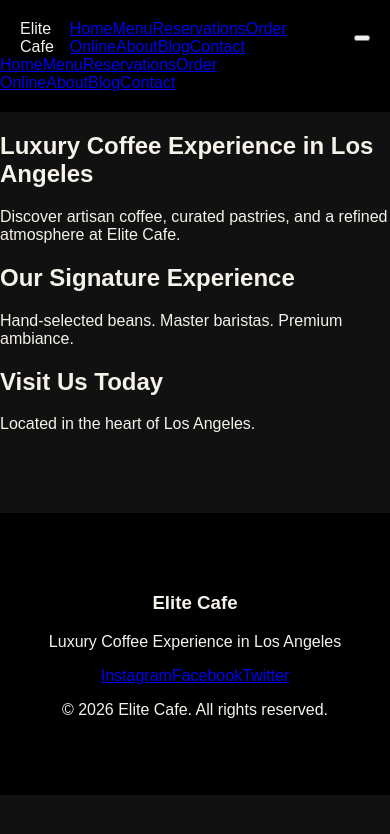
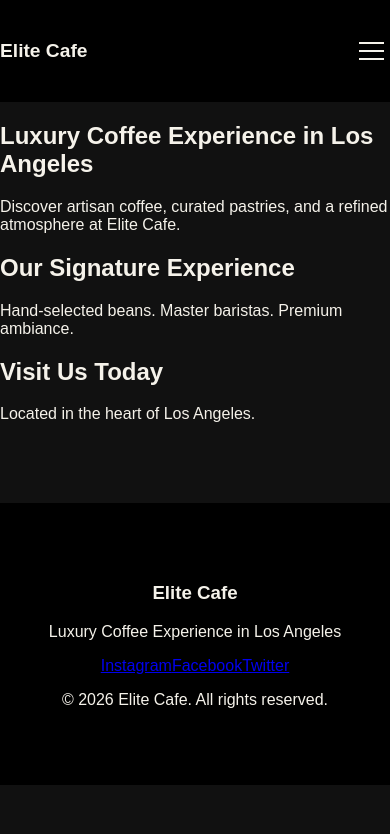
Before and after one commit to iamtalhaarifvlogs/elite-cafe, a Next.js app: page / in a window 390 px wide. Shown: the top 834 px of the page. Built offline with nearby package versions, Linux system fonts and the light colour scheme.

Commit message:
lets see

```diff
--- a/app/globals.css
+++ b/app/globals.css
@@ -34,3 +34,76 @@ body {
   text-align: center;
   margin-top: 80px;
 }
+/* Header */
+.header {
+  background: #000;
+  position: sticky;
+  top: 0;
+  z-index: 1000;
+}
+
+.header-inner {
+  display: flex;
+  justify-content: space-between;
+  align-items: center;
+  padding: 20px 0;
+}
+
+.logo {
+  font-weight: bold;
+  font-size: 1.2rem;
+}
+
+.nav-desktop a {
+  color: #f5f2ea;
+  margin-left: 20px;
+  text-decoration: none;
+}
+
+/* Hide desktop nav on mobile */
+@media (max-width: 768px) {
+  .nav-desktop {
+    display: none;
+  }
+}
+
+/* Hamburger */
+.hamburger {
+  display: none;
+  flex-direction: column;
+  gap: 6px;
+  background: none;
+  border: none;
+  cursor: pointer;
+}
+
+.bar {
+  width: 25px;
+  height: 2px;
+  background: #f5f2ea;
+  transition: 0.3s;
+}
+
+@media (max-width: 768px) {
+  .hamburger {
+    display: flex;
+  }
+}
+
+/* Mobile Menu */
+.mobile-menu {
+  display: none;
+  flex-direction: column;
+  background: #111;
+  padding: 20px;
+}
+
+.mobile-menu a {
+  color: #f5f2ea;
+  text-decoration: none;
+  margin: 10px 0;
+}
+
+.mobile-menu.open {
+  display: flex;
+}
```
